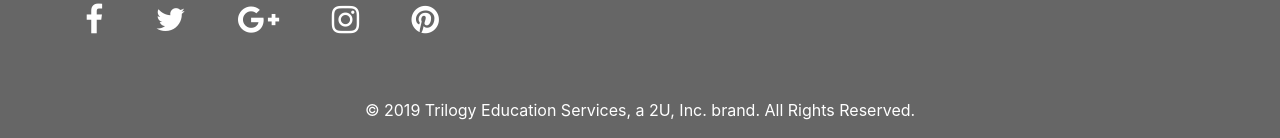
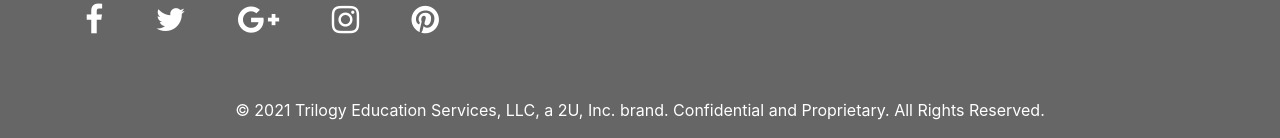
Before and after one commit to EastonShaum/food-festival, a plain HTML site: page index.html in a window 1280 px wide. Shown: the part 1691-1829 px from the top of the page. Drawn offline with Linux system fonts and the light colour scheme; a script that the page names is missing.

Commit message:
fixed images

```diff
--- a/index.html
+++ b/index.html
@@ -166,7 +166,7 @@
           </div>
         </div>
       </div>
-      <div class="footer-copyright text-center py-3 text-white">© 2019 Trilogy Education Services, a 2U, Inc. brand. All Rights Reserved.</div>
+      <div class="footer-copyright text-center py-3 text-white">© 2021 Trilogy Education Services, LLC, a 2U, Inc. brand. Confidential and Proprietary. All Rights Reserved.</div>
     </footer>
 </body>
 </html>
```
Also changed, not shown: assets/img/chips.jpg (renamed from assets/img/chips-min.jpg), assets/img/food_stall.jpg (renamed from assets/img/food_stall-min.jpg), 5 other files.
